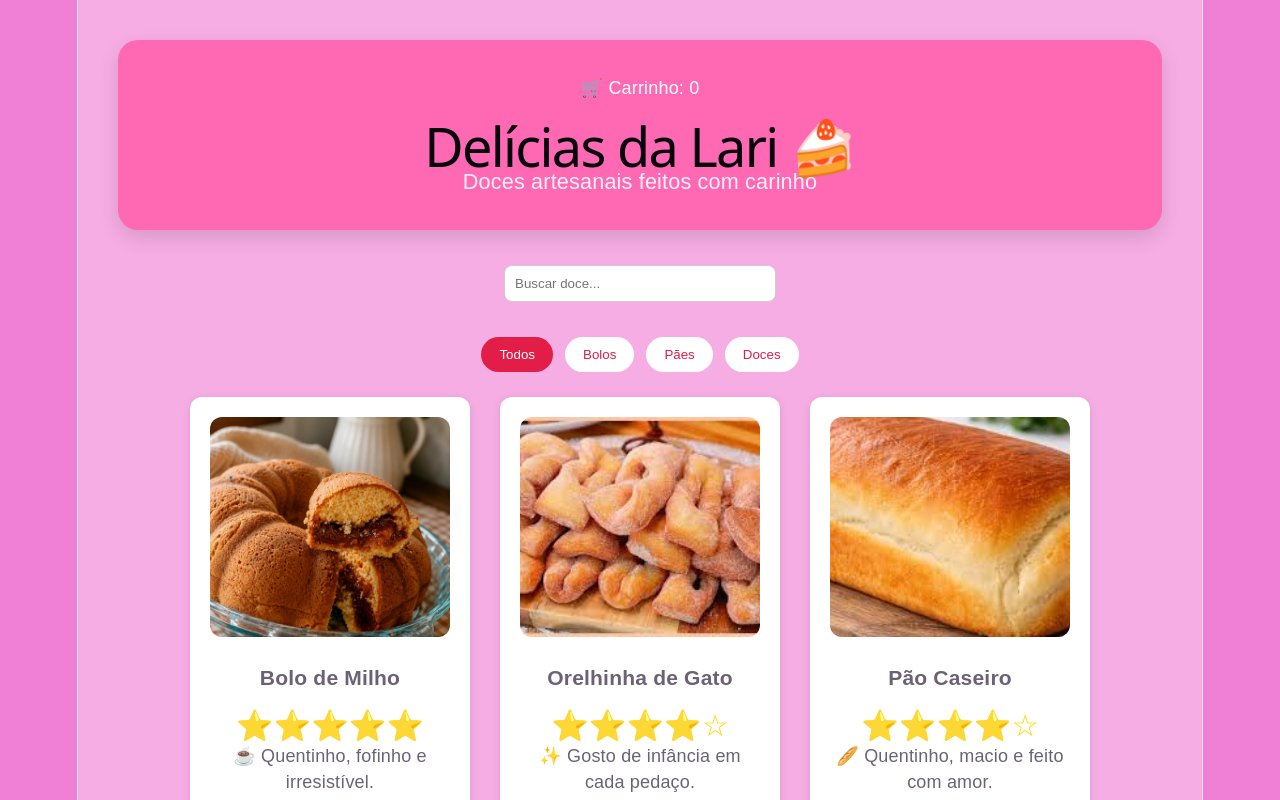
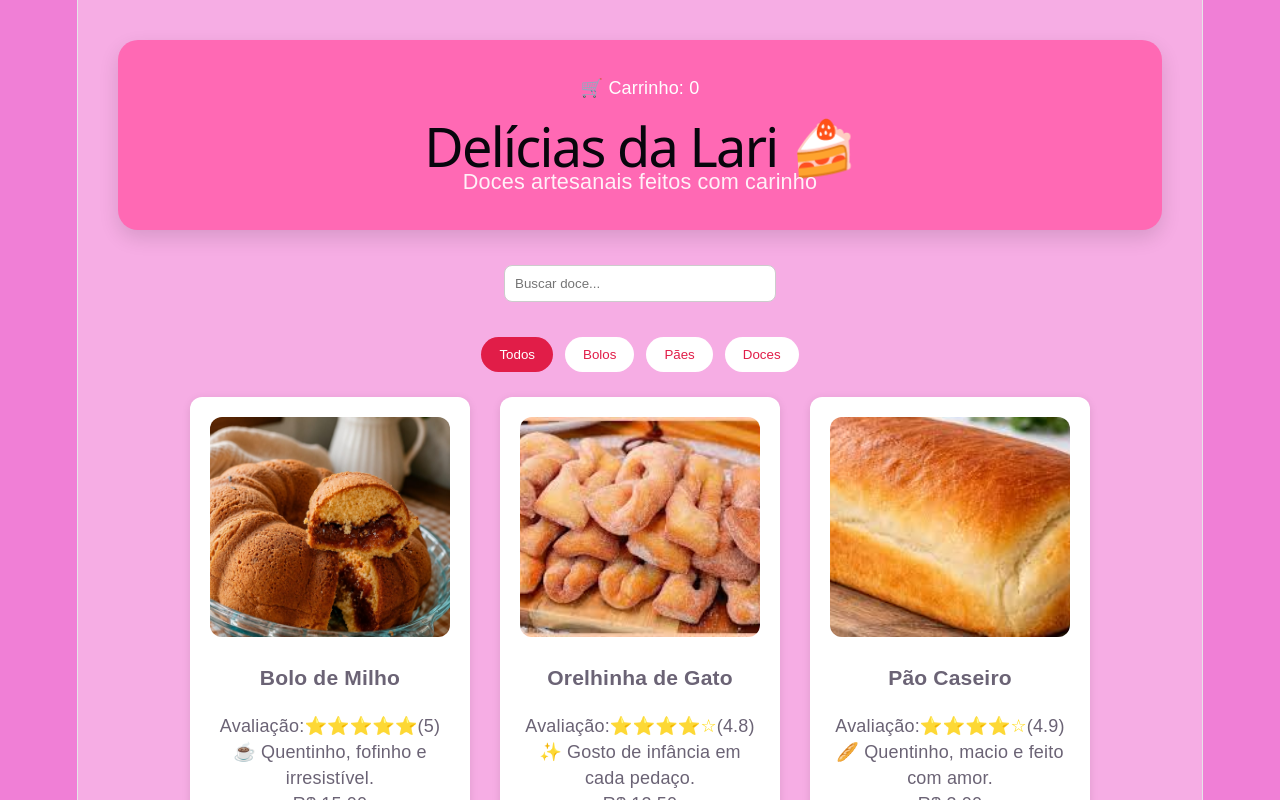
Before and after one commit to Bruno123-n/Delicias-da-Lari-React, a React (Vite) app: page / in a window 1280 px wide. Shown: the top 800 px of the page. Built offline with nearby package versions, Linux system fonts and the light colour scheme.

Commit message:
git add . git commit -m "feat: improve product details and ratings"

```diff
--- a/src/components/ProductCard.css
+++ b/src/components/ProductCard.css
@@ -38,7 +38,7 @@
   box-shadow: 0 12px 24px rgba(0,0,0,.15);
 }
 
-.rating span {
-    color: gold;
-    font-size: 18px;
+p.rating span {
+  color: gold;
+  font-size: 18px;
 }
--- a/src/components/ProductCard.jsx
+++ b/src/components/ProductCard.jsx
@@ -19,11 +19,13 @@ function ProductCard({ produto, onSelecionar, adicionarAoCarrinho }) {
       </h3>
 
       <p className="rating">
+        Avaliação:
         {estrelas.map((estrela) =>
           <span key={estrela}>
             {estrela <= produto.avaliacao ? "⭐" : "☆"}
           </span>
         )}
+        ({produto.avaliacao})
       </p>
 
       <p className="description">
--- a/src/components/ProductDetails.css
+++ b/src/components/ProductDetails.css
@@ -8,7 +8,7 @@
   width: 400px;
   height: 400px;
   object-fit: cover;
-  border-radius: 10px;
+  border-radius: 20px;
 }
 
 .informacoes {
```
